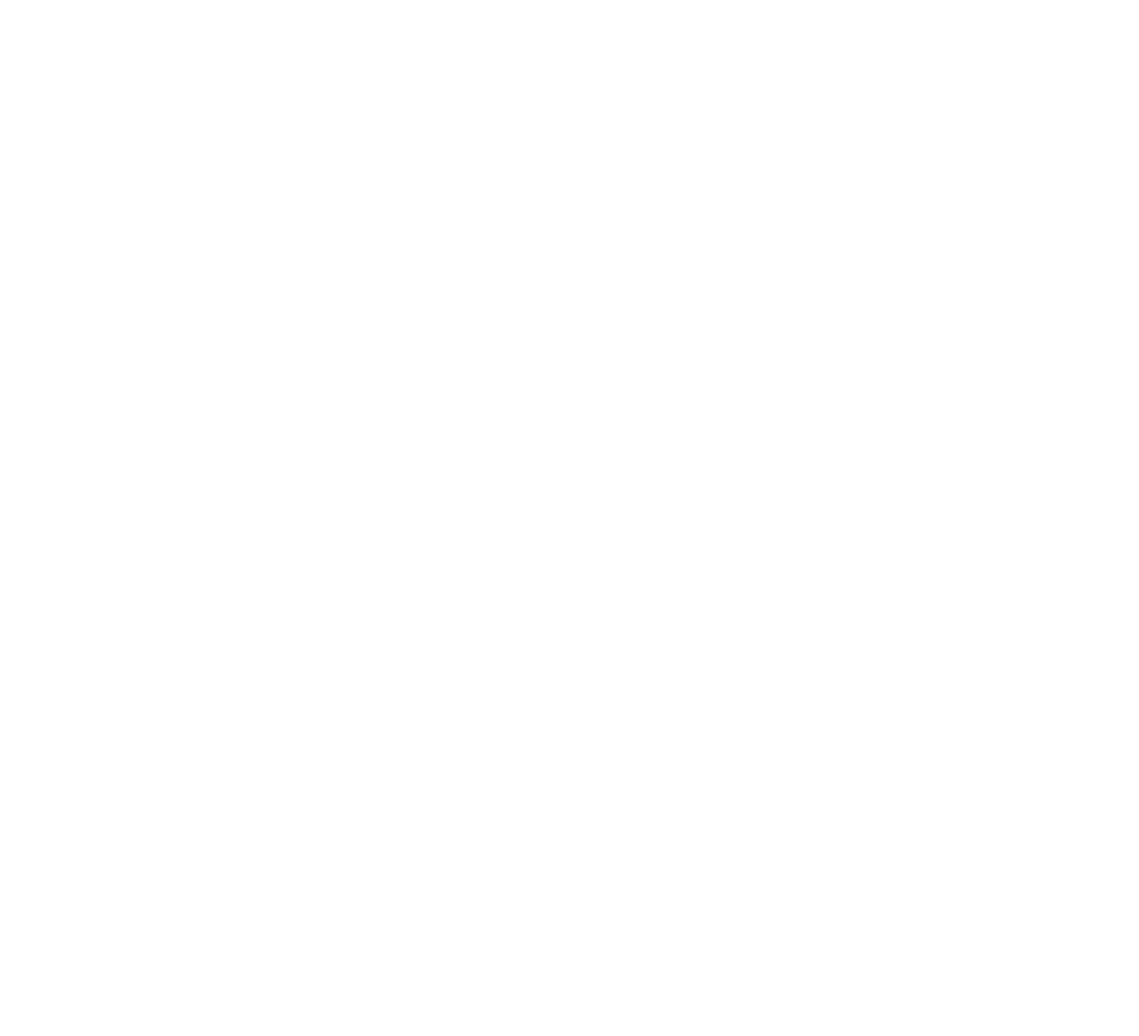
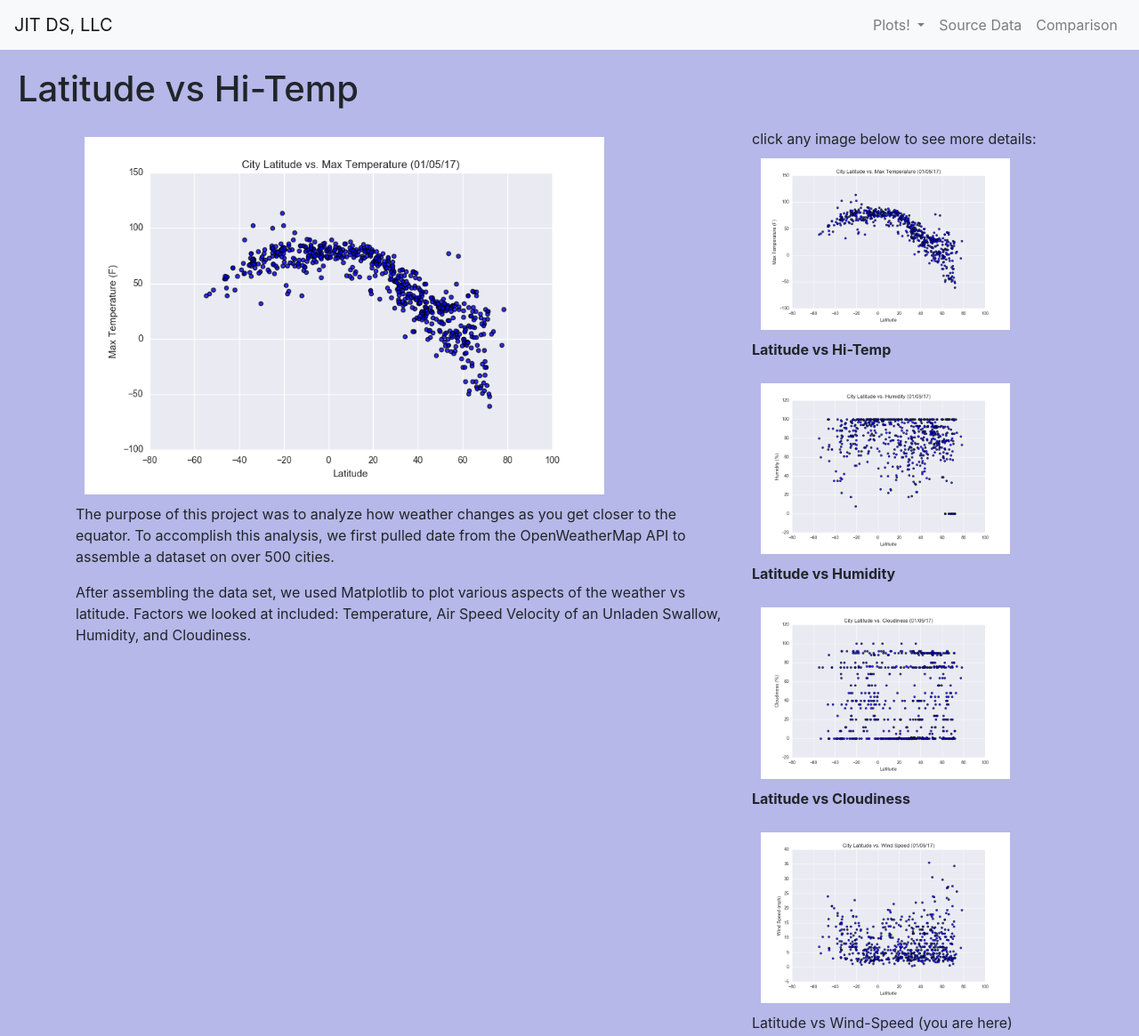
Before and after one commit to d4t4Guy/Web-Design-Challenge, a plain HTML site: page vWind-speed.html in a window 1280 px wide. Shown: the whole page at 89% size. Before the commit the page ends 800 px from the top, so only its background shows below. Drawn offline with nearby package versions, Linux system fonts and the light colour scheme.

Commit message:
building out individual viz pages

```diff
--- a/vClouds.html
+++ b/vClouds.html
@@ -0,0 +1,102 @@
+<!DOCTYPE html>
+<html lang="en">
+
+<head>
+  <!-- Required meta tags for Bootstrap -->
+  <meta charset="utf-8">
+ <!-- <meta name="viewport" content="width=device-width, initial-scale=1, shrink-to-fit=no"> -->
+
+  <title>Temperature by Latitude</title>
+
+  <!--Bootstrap-->
+<link rel="stylesheet" href="https://stackpath.bootstrapcdn.com/bootstrap/4.3.1/css/bootstrap.min.css" integrity="sha384-ggOyR0iXCbMQv3Xipma34MD+dH/1fQ784/j6cY/iJTQUOhcWr7x9JvoRxT2MZw1T" crossorigin="anonymous">
+
+<!--Custom styles-->
+<link rel="stylesheet" href="style.css">
+</head>
+
+<body>
+  <nav class="navbar navbar-expand-lg navbar-light bg-light">
+    <a class="navbar-brand" href="index.html">JIT DS, LLC</a>
+    <button class="navbar-toggler" type="button" data-toggle="collapse" data-target="#navbarSupportedContent" aria-controls="navbarSupportedContent" aria-expanded="false" aria-label="Toggle navigation">
+      <span class="navbar-toggler-icon"></span>
+    </button>
+    <div class="collapse navbar-collapse" id="navbarSupportedContent">
+      <ul class="navbar-nav mr-auto">
+      </ul>
+
+    </div>
+    <!--Need separate division to align some links on the right. cf, https://stackoverflow.com/questions/19733447/bootstrap-navbar-with-left-center-or-right-aligned-items/20362024-->
+    <div class="collapse navbar-collapse" id="navbarSupportedContent">
+      <ul class="navbar-nav ml-auto">
+        <li class="nav-item dropdown">
+          <a class="nav-link dropdown-toggle" href="#" id="navbarDropdown" role="button" data-toggle="dropdown" aria-haspopup="true" aria-expanded="false">
+            Plots!
+          </a>
+          <div class="dropdown-menu" aria-labelledby="navbarDropdown">
+            <a class="dropdown-item" href="vClouds.html">Clouds</a>
+            <a class="dropdown-item" href="vHumidity.html">Humidity</a>
+            <a class="dropdown-item" href="vMax-temp.html">Maximum Temp</a>
+            <a class="dropdown-item" href="vWind-speed.html">Wind Speed</a>
+
+
+
+        <li class="nav-item">
+          <a class="nav-link" href="data.html">Source Data</a>
+        </li>
+        <li class="nav-item">
+          <a class="nav-link" href="comparison.html">Comparison</a>
+        </li>
+      </ul>
+  </div>
+  </nav>
+  <header class="header">
+    <h1>Latitude vs Hi-Temp</h1>
+  </header>
+  <main>
+    <div class="container">
+      <div class="row">
+        <div class="col-md-8">
+           <div class="feature_image">
+              <img src="Images/Fig1.png">
+            </div>
+
+           <p> The purpose of this project was to analyze how weather changes as you get closer to the equator.  To accomplish this analysis, we first pulled date from the OpenWeatherMap API to assemble a dataset on over 500 cities.</p>
+          <p> After assembling the data set, we used Matplotlib to plot various aspects of the weather vs latitude. Factors we looked at included: Temperature, Air Speed Velocity of an Unladen Swallow, Humidity, and Cloudiness. </p>
+           </div>
+
+        <div class="col-md-4">
+            click any image below to see more details:
+            <div class = "sidebar_image">
+                <figure>
+                    <a href="vMax-temp.html"><img src="Images/Fig1.png"></a>
+                    <figcaption><strong>Latitude vs Hi-Temp</strong></figcaption>
+                </figure>
+
+                <figure>
+                    <a href="vHumidity.html"><img src="Images/Fig2.png"></a>
+                    <figcaption><strong>Latitude vs Humidity</strong></figcaption>
+                </figure>
+
+                <figure>
+                    <a href="vClouds.html"><img src="Images/Fig3.png"></a>
+                    <figcaption>Latitude vs Cloudiness (you are here)</figcaption>                </figure>
+
+                <figure>
+                    <a href="vWind-speed.html"><img src="Images/Fig4.png"></a>
+                    <figcaption><strong>Latitude vs Wind-Speed</strong></figcaption>
+                </figure>
+            </div><!--class-->
+        </div><!--col-->
+      </div><!--row-->
+    </div><!--container-->
+  </main>
+
+
+
+
+<!--Scripts required to make the navbar dropdown menu functional, pulled from bootstrap instructor demo (activity 11-3-5)-->
+  <script src="https://code.jquery.com/jquery-3.3.1.slim.min.js" integrity="sha384-q8i/X+965DzO0rT7abK41JStQIAqVgRVzpbzo5smXKp4YfRvH+8abtTE1Pi6jizo" crossorigin="anonymous"></script>
+  <script src="https://stackpath.bootstrapcdn.com/bootstrap/4.3.1/js/bootstrap.min.js" integrity="sha384-JjSmVgyd0p3pXB1rRibZUAYoIIy6OrQ6VrjIEaFf/nJGzIxFDsf4x0xIM+B07jRM" crossorigin="anonymous"></script>
+  </body>
+</html>
--- a/vWind-speed.html
+++ b/vWind-speed.html
@@ -0,0 +1,103 @@
+<!DOCTYPE html>
+<html lang="en">
+
+<head>
+  <!-- Required meta tags for Bootstrap -->
+  <meta charset="utf-8">
+ <!-- <meta name="viewport" content="width=device-width, initial-scale=1, shrink-to-fit=no"> -->
+
+  <title>Temperature by Latitude</title>
+
+  <!--Bootstrap-->
+<link rel="stylesheet" href="https://stackpath.bootstrapcdn.com/bootstrap/4.3.1/css/bootstrap.min.css" integrity="sha384-ggOyR0iXCbMQv3Xipma34MD+dH/1fQ784/j6cY/iJTQUOhcWr7x9JvoRxT2MZw1T" crossorigin="anonymous">
+
+<!--Custom styles-->
+<link rel="stylesheet" href="style.css">
+</head>
+
+<body>
+  <nav class="navbar navbar-expand-lg navbar-light bg-light">
+    <a class="navbar-brand" href="index.html">JIT DS, LLC</a>
+    <button class="navbar-toggler" type="button" data-toggle="collapse" data-target="#navbarSupportedContent" aria-controls="navbarSupportedContent" aria-expanded="false" aria-label="Toggle navigation">
+      <span class="navbar-toggler-icon"></span>
+    </button>
+    <div class="collapse navbar-collapse" id="navbarSupportedContent">
+      <ul class="navbar-nav mr-auto">
+      </ul>
+
+    </div>
+    <!--Need separate division to align some links on the right. cf, https://stackoverflow.com/questions/19733447/bootstrap-navbar-with-left-center-or-right-aligned-items/20362024-->
+    <div class="collapse navbar-collapse" id="navbarSupportedContent">
+      <ul class="navbar-nav ml-auto">
+        <li class="nav-item dropdown">
+          <a class="nav-link dropdown-toggle" href="#" id="navbarDropdown" role="button" data-toggle="dropdown" aria-haspopup="true" aria-expanded="false">
+            Plots!
+          </a>
+          <div class="dropdown-menu" aria-labelledby="navbarDropdown">
+            <a class="dropdown-item" href="vClouds.html">Clouds</a>
+            <a class="dropdown-item" href="vHumidity.html">Humidity</a>
+            <a class="dropdown-item" href="vMax-temp.html">Maximum Temp</a>
+            <a class="dropdown-item" href="vWind-speed.html">Wind Speed</a>
+
+
+
+        <li class="nav-item">
+          <a class="nav-link" href="data.html">Source Data</a>
+        </li>
+        <li class="nav-item">
+          <a class="nav-link" href="comparison.html">Comparison</a>
+        </li>
+      </ul>
+  </div>
+  </nav>
+  <header class="header">
+    <h1>Latitude vs Hi-Temp</h1>
+  </header>
+  <main>
+    <div class="container">
+      <div class="row">
+        <div class="col-md-8">
+           <div class="feature_image">
+              <img src="Images/Fig1.png">
+            </div>
+
+           <p> The purpose of this project was to analyze how weather changes as you get closer to the equator.  To accomplish this analysis, we first pulled date from the OpenWeatherMap API to assemble a dataset on over 500 cities.</p>
+          <p> After assembling the data set, we used Matplotlib to plot various aspects of the weather vs latitude. Factors we looked at included: Temperature, Air Speed Velocity of an Unladen Swallow, Humidity, and Cloudiness. </p>
+           </div>
+
+        <div class="col-md-4">
+            click any image below to see more details:
+            <div class = "sidebar_image">
+                <figure>
+                    <a href="vMax-temp.html"><img src="Images/Fig1.png"></a>
+                    <figcaption><strong>Latitude vs Hi-Temp</strong></figcaption>
+                </figure>
+
+                <figure>
+                    <a href="vHumidity.html"><img src="Images/Fig2.png"></a>
+                    <figcaption><strong>Latitude vs Humidity</strong></figcaption>
+                </figure>
+
+                <figure>
+                    <a href="vClouds.html"><img src="Images/Fig3.png"></a>
+                    <figcaption><strong>Latitude vs Cloudiness</strong></figcaption>
+                </figure>
+
+                <figure>
+                    <a href="vWind-speed.html"><img src="Images/Fig4.png"></a>
+                    <figcaption>Latitude vs Wind-Speed (you are here)</figcaption>
+                </figure>
+            </div><!--class-->
+        </div><!--col-->
+      </div><!--row-->
+    </div><!--container-->
+  </main>
+
+
+
+
+<!--Scripts required to make the navbar dropdown menu functional, pulled from bootstrap instructor demo (activity 11-3-5)-->
+  <script src="https://code.jquery.com/jquery-3.3.1.slim.min.js" integrity="sha384-q8i/X+965DzO0rT7abK41JStQIAqVgRVzpbzo5smXKp4YfRvH+8abtTE1Pi6jizo" crossorigin="anonymous"></script>
+  <script src="https://stackpath.bootstrapcdn.com/bootstrap/4.3.1/js/bootstrap.min.js" integrity="sha384-JjSmVgyd0p3pXB1rRibZUAYoIIy6OrQ6VrjIEaFf/nJGzIxFDsf4x0xIM+B07jRM" crossorigin="anonymous"></script>
+  </body>
+</html>
```
Also changed, not shown: index.html (+25 -14 lines), vHumidity.html (+103 -0 lines), vMax-temp.html (+10 -11 lines).
